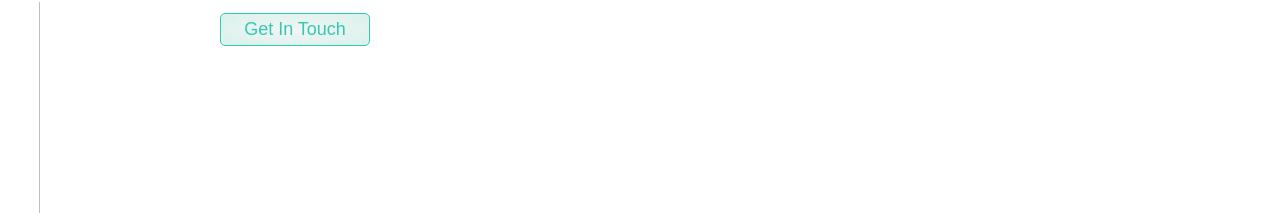
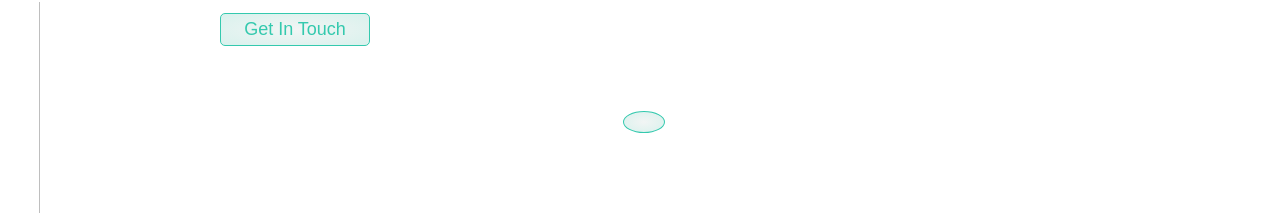
Before and after one commit to samuelberston/javascript_test, a React app: page / in a window 1280 px wide. Shown: the part 428-641 px from the top of the page. Built offline with nearby package versions, Linux system fonts and the light colour scheme; the HTML template or start-up script is replaced by a standard one.

Commit message:
scroll down button

```diff
--- a/client/src/components/Header/Header.jsx
+++ b/client/src/components/Header/Header.jsx
@@ -7,7 +7,7 @@ const Header = () => (
     <div id="about" className={css.module} role="button" onClick={() => { window.scrollTo({ top: 0, behavior: 'smooth' }); }} onKeyPress={() => {}} tabIndex={0}>
       About
     </div>
-    <div id="technologies" className={css.module} role="button" onClick={() => { window.scrollTo({ top: 700, behavior: 'smooth' }); }} onKeyPress={() => {}} tabIndex={0}>
+    <div id="technologies" className={css.module} role="button" onClick={() => { window.scrollTo({ top: 900, behavior: 'smooth' }); }} onKeyPress={() => {}} tabIndex={0}>
       Technologies
     </div>
     <div id="projects" className={css.module} role="button" onClick={() => { window.scrollTo({ top: 1550, behavior: 'smooth' }); }} onKeyPress={() => {}} tabIndex={0}>
--- a/client/src/components/Main/About/About.jsx
+++ b/client/src/components/Main/About/About.jsx
@@ -20,6 +20,11 @@ const About = () => (
         Get In Touch
       </a>
     </button>
+    <div id="scrollToTechnologies" className={css.scrollToTechnologies}>
+      <button id="scrollToTechnologiesButton" className={css.scrollToTechnologiesButton} type="button" onClick={() => { window.scrollTo({ top: 900, behavior: 'smooth' }); }} onKeyPress={() => {}} tabIndex={0}>
+        <i className="fa fa-angle-double-down" />
+      </button>
+    </div>
   </div>
 );
 
--- a/client/src/components/Main/About/About.module.css
+++ b/client/src/components/Main/About/About.module.css
@@ -59,3 +59,19 @@ button:hover {
 button:focus {
   outline: none;
 }
+
+.scrollToTechnologies {
+  align-self: center;
+  position: relative;
+  top: 20px;
+}
+
+.scrollToTechnologiesButton {
+  width: max-content;
+  height: max-content;
+  margin: 30px;
+  padding: 10px 20px;
+  color: rgb(201, 201, 201);
+  font-size: 52px;
+  border-radius: 50%;
+}
```
Also changed, not shown: client/public/bundle.js.
